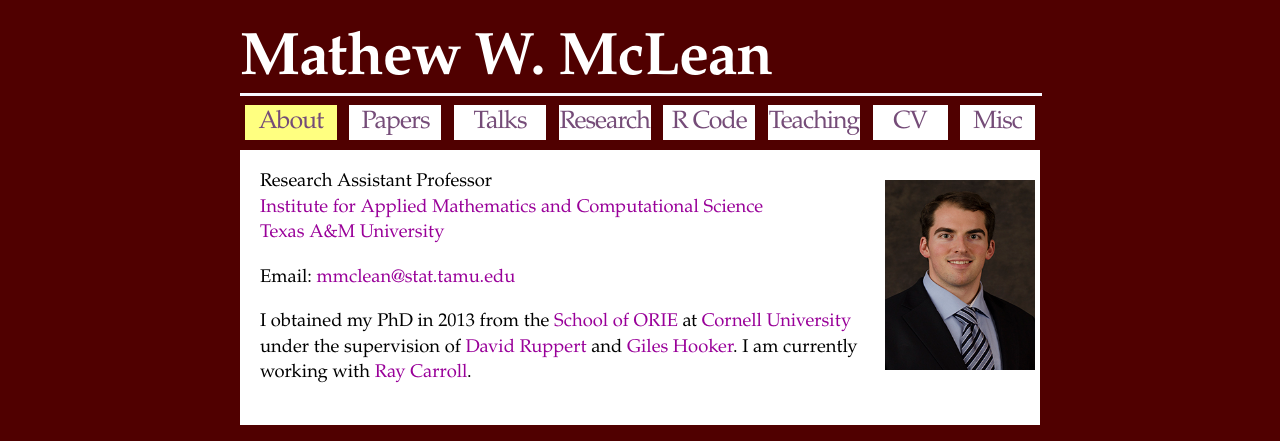
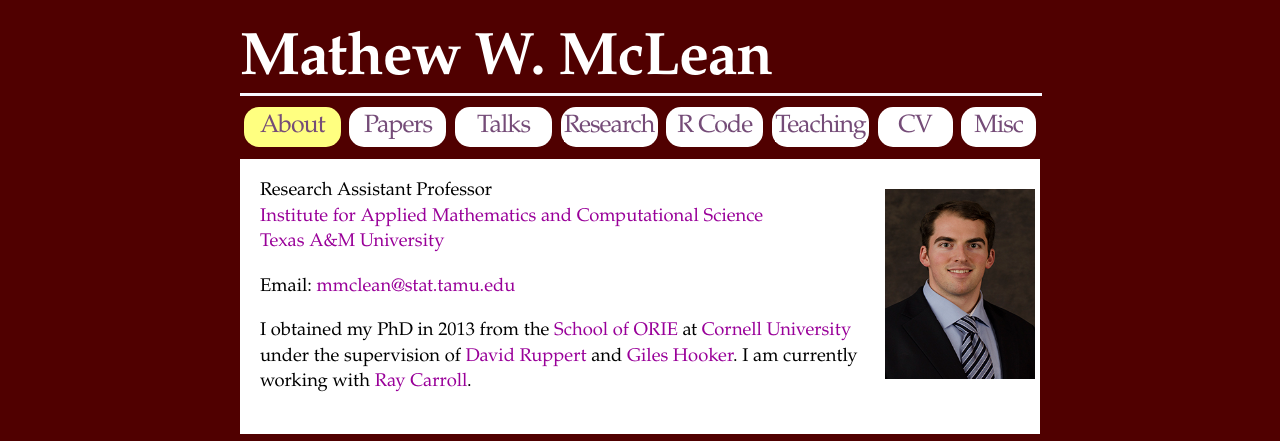
Before and after one commit to mwmclean/mwmclean.github.io, a plain HTML site: page index.html in a window 1280 px wide. Shown: the top 441 px of the page. Drawn offline with nearby package versions, Linux system fonts and the light colour scheme.

Commit message:
small changes to navigation divs

```diff
--- a/css/McLean.css
+++ b/css/McLean.css
@@ -49,14 +49,17 @@ header h1 {
 
 .navDiv {
    /* float: left; */
-    width: 92px;
+    width: 97px;
     background-color: #FFFFFF;
 	display: inline-block;
     color: #5B447A;
 	font-weight: normal;
 	letter-spacing: -1px;
     font-size: 25px;
-    margin: 0px 8px 0px 0px;
+    margin: 2px 4px 2px 0px;
+	 line-height: 40px;
+	-moz-border-radius: 15px;
+	border-radius: 15px;
 	/*line-height: 35px;*/
 }
 .navDiv:hover {
--- a/index.html
+++ b/index.html
@@ -2,7 +2,7 @@
 <!-- <!DOCTYPE html PUBLIC "-//W3C//DTD XHTML 1.1//EN" "http://www.w3.org/TR/xhtml11/DTD/xhtml11.dtd"> -->
 <html xmlns="http://www.w3.org/1999/xhtml" lang="en" xml:lang="en">
 <head>
-  <title> Mathew W. McLean  </title>
+  <title> Matt McLean  </title>
   <meta http-equiv="Content-Type" content="application/xhtml+xml; charset=iso-8859-1" />
   <meta name="keywords" content="" />
   <meta name="description" content="" />
@@ -172,7 +172,7 @@ function showThanks()
 document.write("<a href='mailto:"+link+"'>"+link+"</a>")
 }
 //-->
-</script><noscript>Get Javascript to see my email.</noscript>
+</script><noscript>Enable JavaScript to see my email.</noscript>
   </p>
   <p>
     I obtained my PhD in 2013 from the <a href="http://www.orie.cornell.edu/">School of ORIE</a> at <a href="http://www.cornell.edu/">Cornell University</a> <br />
```
Also changed, not shown: 1 other file.
